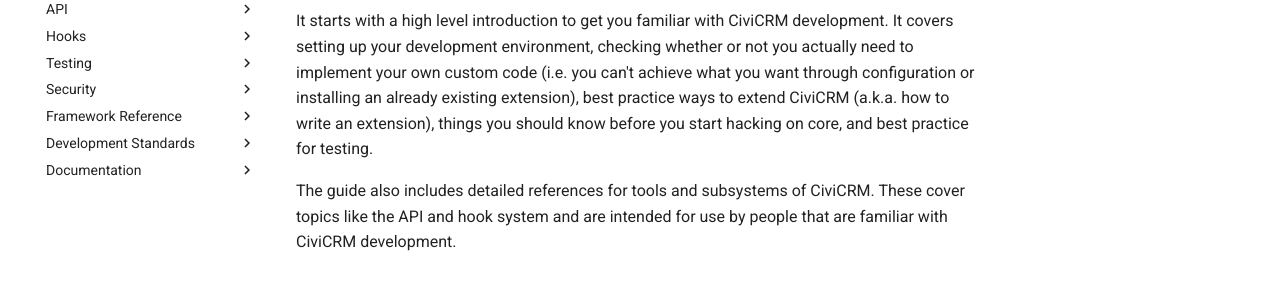
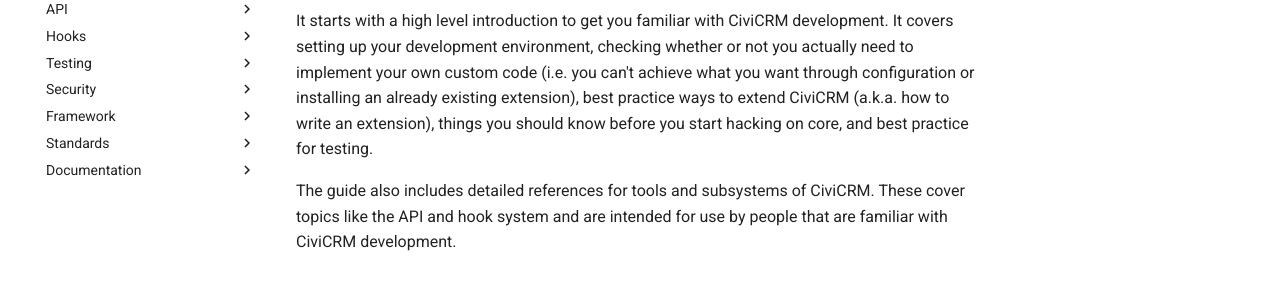
Before and after one commit to civicrm/civicrm-dev-docs, an MkDocs documentation site: the page built from docs/index.md, in a window 1280 px wide. Shown: the part 264-564 px from the top of the page. Built offline with MkDocs 1.6.1 and Material for MkDocs 9.7.7, drawn with Linux system fonts in a browser that asks for light colours; comment, search, counter and statistics services are not loaded; old or Windows-style settings are respelled for this version of MkDocs.

Commit message:
mkdocs.yml - Simplify menu headings
When scanning the navbar, there are several words which (IMHO) aren't adding
much value.  This simplifies and should make it easier to navigate.

```diff
--- a/mkdocs.yml
+++ b/mkdocs.yml
@@ -196,7 +196,7 @@
   - Permissions: security/permissions.md
   - Access Control: security/access.md
   - Reporting Vulnerabilities: security/reporting.md
-- Framework Reference:
+- Framework:
   - AJAX Pages and Forms Reference: framework/ajax.md
   - AngularJS:
     - AngularJS Intro: framework/angular/index.md
@@ -234,12 +234,12 @@
     - Extending Smarty: framework/templates/extending-smarty.md
   - UI Reference: framework/ui.md
   - Upgrade Reference: framework/upgrade.md
-- Development Standards:
-  - Coding Standards: standards/index.md
-  - PHP Standards: standards/php.md
-  - Javascript Reference: standards/javascript.md
-  - Database Standards: standards/database.md
-  - Review Standards: standards/review.md
+- Standards:
+  - General: standards/index.md
+  - PHP: standards/php.md
+  - Javascript: standards/javascript.md
+  - Database: standards/database.md
+  - Review: standards/review.md
 - Documentation:
   - Writing Documentation: documentation/index.md
   - Documenting Extensions: documentation/extensions.md
```
